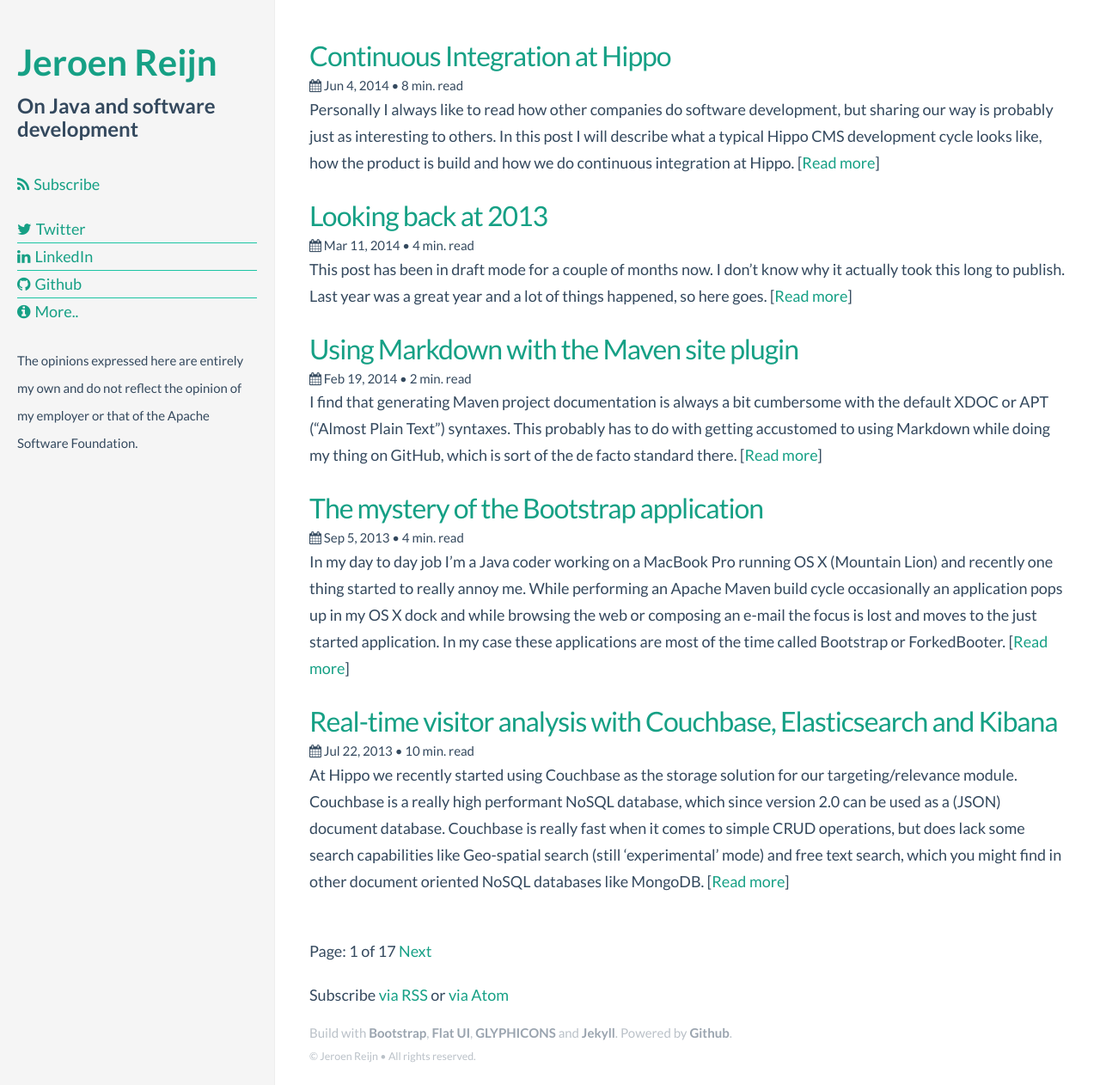
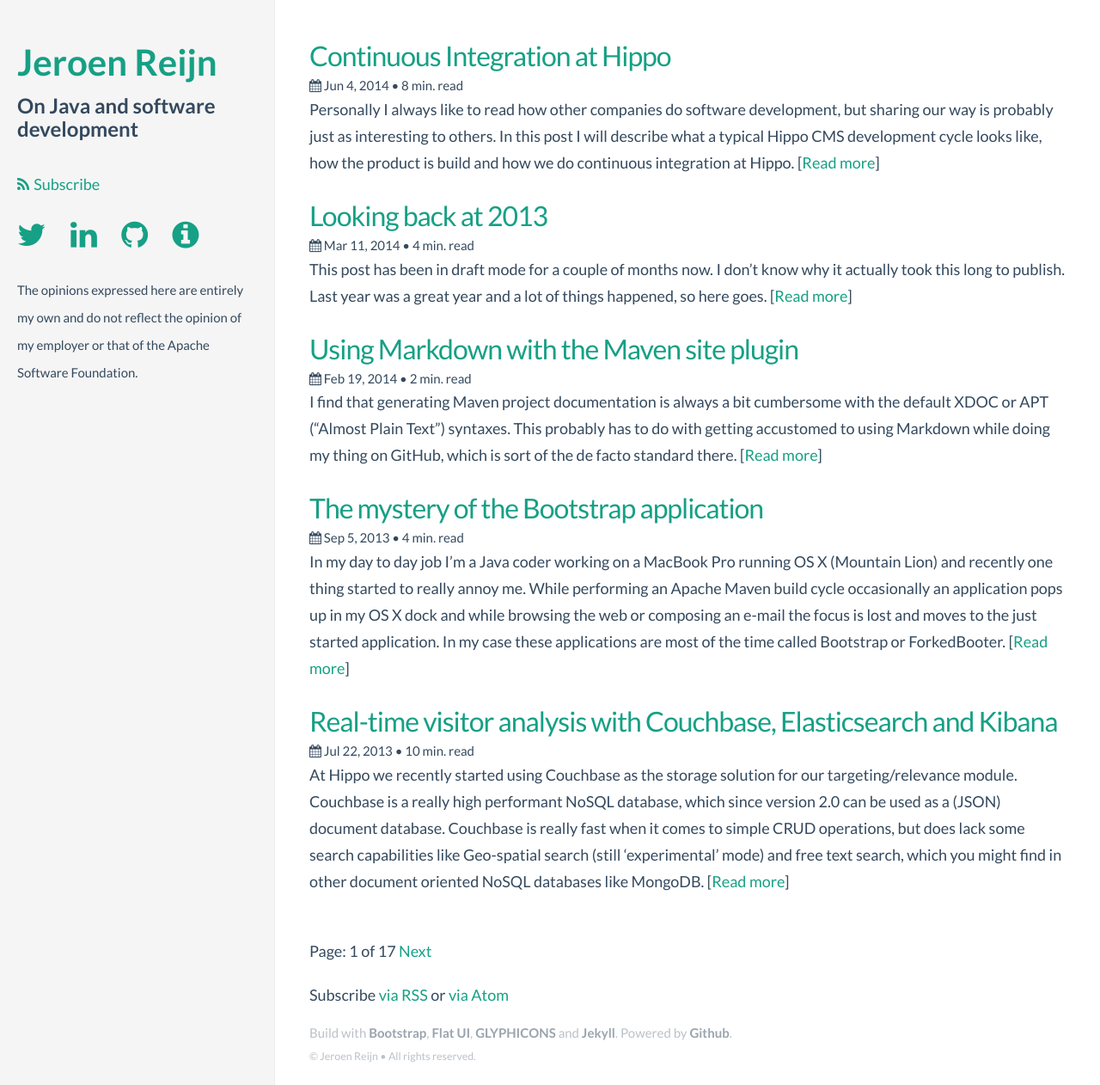
Before and after one commit to jreijn/jreijn.github.com, a Jekyll site: the page built from index.html, in a window 1280 px wide and 1262 px high. Shown: the whole window at 86% size. Built offline with Jekyll 4.4.1, drawn with Linux system fonts in a browser that asks for light colours; Markdown is read by kramdown in place of the engine named in the settings; the list of posts is cut into pages by our own code; comment, search, counter and statistics services are not loaded.

Commit message:
Change links to icons

```diff
--- a/_includes/sidebar.html
+++ b/_includes/sidebar.html
@@ -9,11 +9,11 @@
         <ul id="subscribe">
             <li><a href="{{ "/feed.xml" | prepend: site.baseurl }}"><i class="fa fa-rss"></i>Subscribe</a></li>
         </ul>
-        <ul>
-            <li><a href="http://twitter.com/jreijn"><i class="fa fa-twitter"></i>Twitter</a></li>
-            <li><a href="https://www.linkedin.com/in/jeroenreijn"><i class="fa fa-linkedin"></i>LinkedIn</a></li>
-            <li><a href="http://github.com/jreijn"><i class="fa fa-github"></i>Github</a></li>
-            <li><a href="{{ "/about.html" | prepend: site.baseurl }}"><i class="fa fa-info-circle"></i>More..</a></li>
+        <ul id="social">
+            <li><a href="http://twitter.com/jreijn"><i class="fa fa-twitter fa-2x"></i></a></li>
+            <li><a href="https://www.linkedin.com/in/jeroenreijn"><i class="fa fa-linkedin fa-2x"></i></a></li>
+            <li><a href="http://github.com/jreijn"><i class="fa fa-github fa-2x"></i></a></li>
+            <li><a href="{{ "/about.html" | prepend: site.baseurl }}"><i class="fa fa-info-circle fa-2x"></i></a></li>
         </ul>
     </div>
     <div id="disclaimer">
--- a/css/main.css
+++ b/css/main.css
@@ -95,6 +95,12 @@ h6,.h6 {font-size: 18px;}
   margin-right: 5px;
 }
 
+#social li {
+    display: inline;
+    list-style-type: none;
+    padding-right: 20px;
+}
+
 .sidebar-links a:hover {
   text-decoration: none;
 }
@@ -104,7 +110,6 @@ h6,.h6 {font-size: 18px;}
   padding: 0;
 }
 .sidebar-links ul li {
-  border-top: 1px solid #1bc5a3;
   line-height: 19px;
   padding: 6px 0;
 }
```
